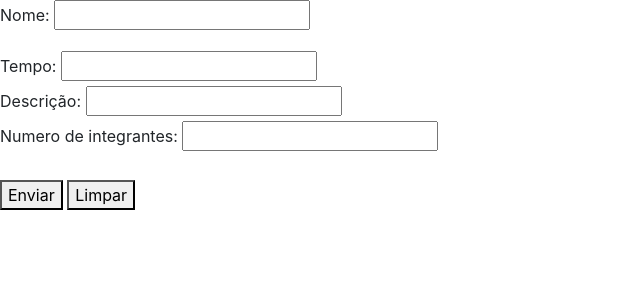
After one commit to marcorozo2702/ProjetoIntegrador, a CodeIgniter app: the page made by application/views/FormProva.php in a window 1280 px wide. The commit adds this page. Shown: the top 300 px of the page, without its empty margins (0-640 px from the left). Run offline with CodeIgniter, Linux system fonts and the light colour scheme.

```diff
--- a/application/controllers/Prova.php
+++ b/application/controllers/Prova.php
@@ -88,8 +88,8 @@ class Prova extends CI_Controller {
                         $this->session->set_flashdata('mensagem', 'Prova alterada.');
                         redirect('Prova/listar');
                     } else {
-                        $this->session->set_flashdata('mensagem', 'Ocorreu um erro ao alterar.');
-                        redirect('Prova/alterar' .$id);
+                        $this->session->set_flashdata('mensagem', 'Ocorreu um erro ao alterar.<br><br>');
+                        redirect('Prova/alterar/' .$id);
                     }
                 }
             } else {
--- /dev/null
+++ b/application/views/FormProva.php
@@ -0,0 +1,43 @@
+<!DOCTYPE html>
+<!--
+To change this license header, choose License Headers in Project Properties.
+To change this template file, choose Tools | Templates
+and open the template in the editor.
+-->
+<html>
+    <head>
+        <meta charset="UTF-8">
+        <link rel="stylesheet" href="https://stackpath.bootstrapcdn.com/bootstrap/4.3.1/css/bootstrap.min.css" integrity="sha384-ggOyR0iXCbMQv3Xipma34MD+dH/1fQ784/j6cY/iJTQUOhcWr7x9JvoRxT2MZw1T" crossorigin="anonymous">
+        <link rel="stylesheet" href="https://use.fontawesome.com/releases/v5.7.2/css/all.css" integrity="sha384-fnmOCqbTlWIlj8LyTjo7mOUStjsKC4pOpQbqyi7RrhN7udi9RwhKkMHpvLbHG9Sr" crossorigin="anonymous">
+        <title>Cadastro de Provas</title>
+    </head>
+    <body>
+        <?php
+        //para exibir mensagem (falha) para o usuario mesmo redirecionando
+        $mensagem = $this->session->flashdata('mensagem');
+        if (isset($mensagem)) {
+            echo $mensagem;
+        }
+        ?>
+        <form action="" method="POST">
+            <input type="hidden" name="id" value="<?=(isset($prova)) ? $prova->nome : '';?>">
+             <div class="form-group">
+            <label for="nome"> Nome: </label>
+            <input type="text" name="nome" id="nome" value="<?=(isset($prova)) ? $prova->nome : '';?>">
+            <br>
+             </div>
+            <label for="tempo"> Tempo: </label>
+            <input type="text" name="tempo" id="tempo" value="<?=(isset($prova)) ? $prova->tempo : '';?>">
+            <br>
+            <label for="descricao"> Descrição: </label>
+            <input type="text" name="descricao" id="descricao" value="<?=(isset($prova)) ? $prova->descricao : '';?>">
+            <br>
+            <label for="NIntegrantes"> Numero de integrantes: </label>
+            <input type="text" name="NIntegrantes" id="NIntegrantes" value="<?=(isset($prova)) ? $prova->NIntegrantes : '';?>">
+            <br><br>
+
+            <button type="submit">Enviar</button>
+            <button type="reset">Limpar</button>
+        </form>
+    </body>
+</html>
```
Also changed, not shown: application/views/ListaProvas.php (+7 -0 lines).
